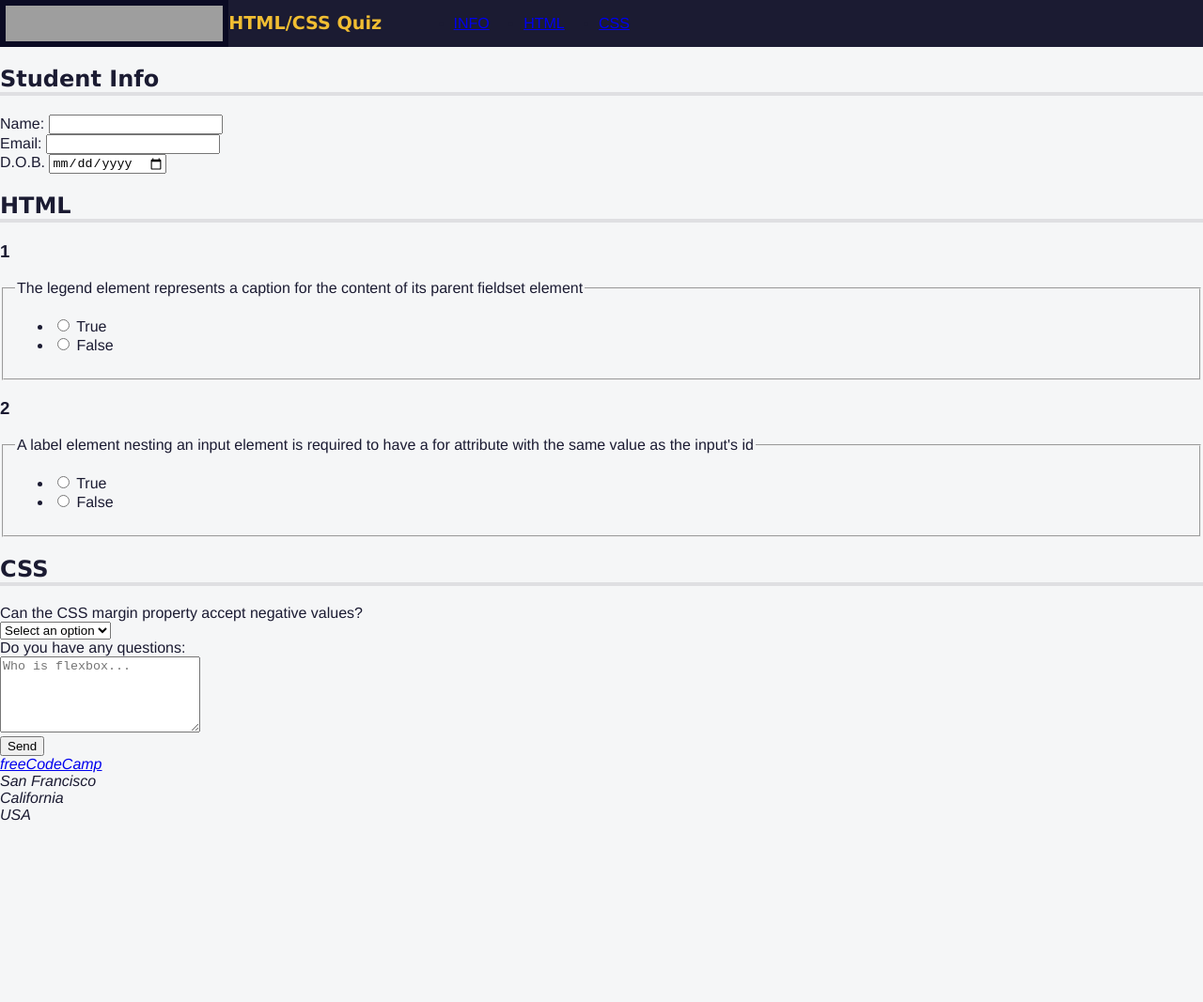
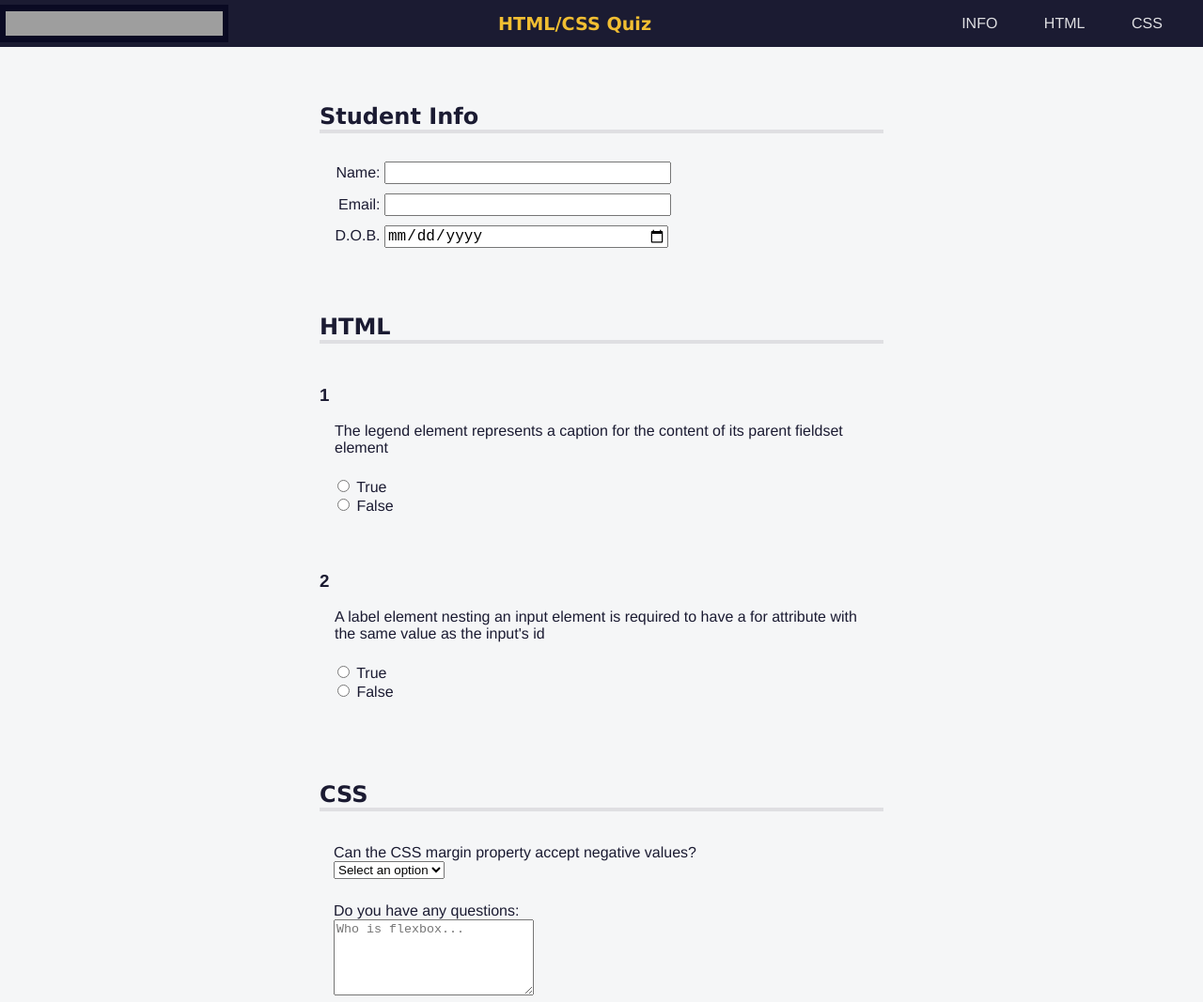
Before and after one commit to Beatknife/freecodecamp-projects, a plain HTML site: page accessibility-quiz/index.html in a window 1280 px wide. Shown: the top 1067 px of the page at 94% size. Before the commit the page ends 877 px from the top, so only its background shows below. Drawn offline with Linux system fonts and the light colour scheme; grey boxes are pictures that could not be loaded.

Commit message:
Accessibility Quiz project done

```diff
--- a/accessibility-quiz/index.html
+++ b/accessibility-quiz/index.html
@@ -13,9 +13,9 @@
       <h1>HTML/CSS Quiz</h1>
       <nav>
         <ul>
-          <li><a href="#student-info">INFO</a></li>
-          <li><a href="#html-questions">HTML</a></li>
-          <li><a href="#css-questions">CSS</a></li>
+          <li><a href="#student-info" accesskey="1">INFO</a></li>
+          <li><a href="#html-questions" accesskey="2">HTML</a></li>
+          <li><a href="#css-questions" accesskey="3">CSS</a></li>
         </ul>
       </nav>
     </header>
--- a/accessibility-quiz/styles.css
+++ b/accessibility-quiz/styles.css
@@ -1,3 +1,9 @@
+@media (prefers-reduced-motion: no-preference) {
+  * {
+    scroll-behavior: smooth;
+  }
+}
+
 body {
   background: #f5f6f7;
   color: #1b1b32;
@@ -10,6 +16,10 @@ header {
   height: 50px;
   background-color: #1b1b32;
   display: flex;
+  justify-content: space-between;
+  align-items: center;
+  position: fixed;
+  top: 0;
 }
 
 #logo {
@@ -22,6 +32,7 @@ header {
 h1 {
   color: #f1be32;
   font-size: min(5vw, 1.2em);
+  text-align: center;
 }
 
 nav {
@@ -33,18 +44,132 @@ nav {
 nav > ul {
   display: flex;
   justify-content: space-evenly;
+  flex-wrap: wrap;
+  align-items: center;
+  padding-inline-start: 0;
+  margin-block: 0;
+  height: 100%;
 }
 
-h1, h2 {
-    font-family: Verdana, Geneva, Tahoma, sans-serif;
+nav > ul > li {
+  color: #dfdfe2;
+  margin: 0 0.2rem;
+  padding: 0.2rem;
+  display: block;
+}
+
+nav > ul > li:hover {
+  background-color: #dfdfe2;
+  color: #1b1b32;
+  cursor: pointer;
+}
+
+li > a {
+  color: inherit;
+  text-decoration: none;
+}
+
+main {
+  padding-top: 50px;
+}
+
+section {
+  width: 80%;
+  margin: 0 auto 10px auto;
+  max-width: 600px;
+}
+
+h1,
+h2 {
+  font-family: Verdana, Tahoma;
 }
 
 h2 {
   border-bottom: 4px solid #dfdfe2;
+  margin-top: 0px;
+  padding-top: 60px;
+}
+
+.info {
+  padding: 10px 0 0 5px;
+}
+
+.formrow {
+  margin-top: 30px;
+  padding: 0px 15px;
+}
+
+input {
+  font-size: 16px;
+}
+
+.info label, .info input {
+  display: inline-block;
+}
+
+.info input {
+  width: 50%;
+  text-align: left;
+}
+
+.info label {
+  width: 10%;
+  min-width: 55px;
+  text-align: right;
+}
+
+.question-block {
+  text-align: left;
+  display: block;
+  width: 100%;
+  margin-top: 20px;
+  padding-top: 5px;
+}
+
+p {
+  margin-top: 5px;
+  padding-left: 15px;
+  font-size: 20px;
 }
 
 p::before {
   content: "Question #";
+}
+
+.question {
+  border: none;
+  padding-bottom: 0;
+}
+
+.answers-list {
+  list-style: none;
+  padding: 0;
+}
+
+button {
+  display: block;
+  margin: 40px auto;
+  width: 40%;
+  padding: 15px;
+  font-size: 23px;
+  background: #d0d0d5;
+  border: 3px solid #3b3b4f;
+}
+
+footer {
+  background-color: #2a2a40;
+  display: flex;
+  justify-content: center;
+}
+
+footer,
+footer a {
+  color: #dfdfe2;
+}
+
+address {
+  text-align: center;
+  padding: 0.3em;
 }
 
 .sr-only {
```
Lines whose indentation alone changed are shown as unchanged.
